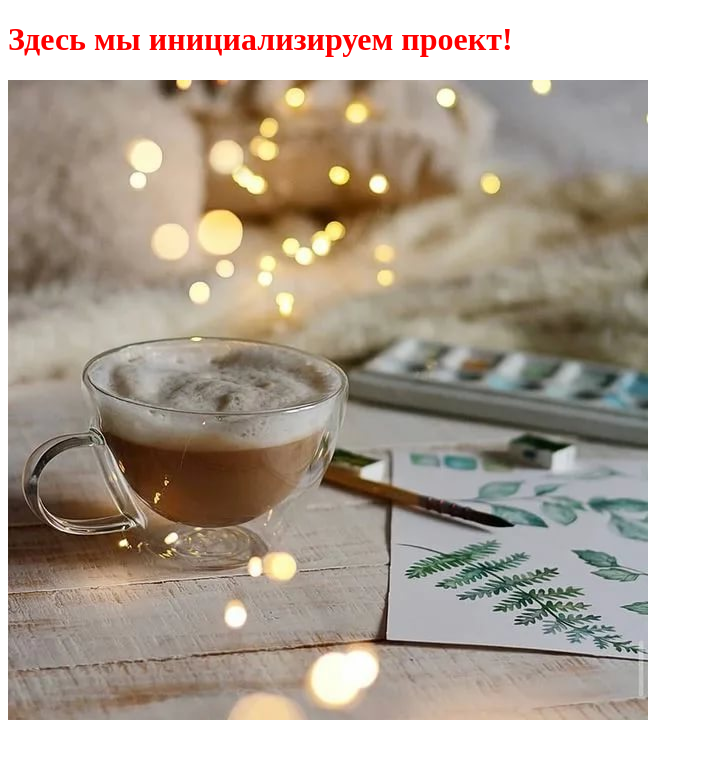
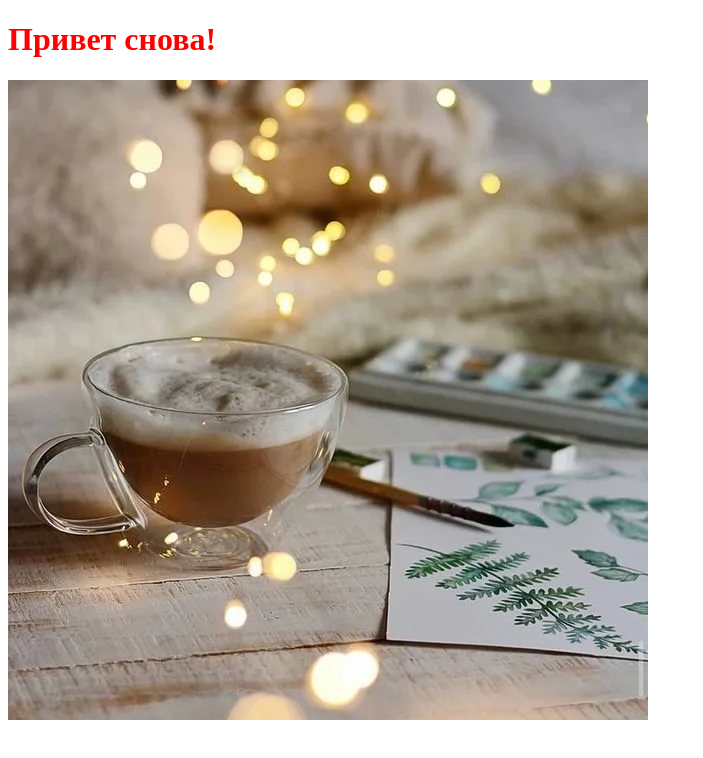
Before and after one commit to NataliFeo/Module02-Test, a plain HTML site: page index.html in a window 1280 px wide. Shown: the whole page, without its empty margins (0-703 px from the left). Drawn offline with Linux system fonts and the light colour scheme.

Commit message:
change title

```diff
--- a/index.html
+++ b/index.html
@@ -8,7 +8,7 @@
     <link rel="stylesheet" href="styles/style.css">
 </head>
 <body>
-    <h1>Здесь мы инициализируем проект!</h1>
+    <h1>Привет снова!</h1>
     <img src="images/coffee.jpg" alt="">
 </body>
 </html>
```
